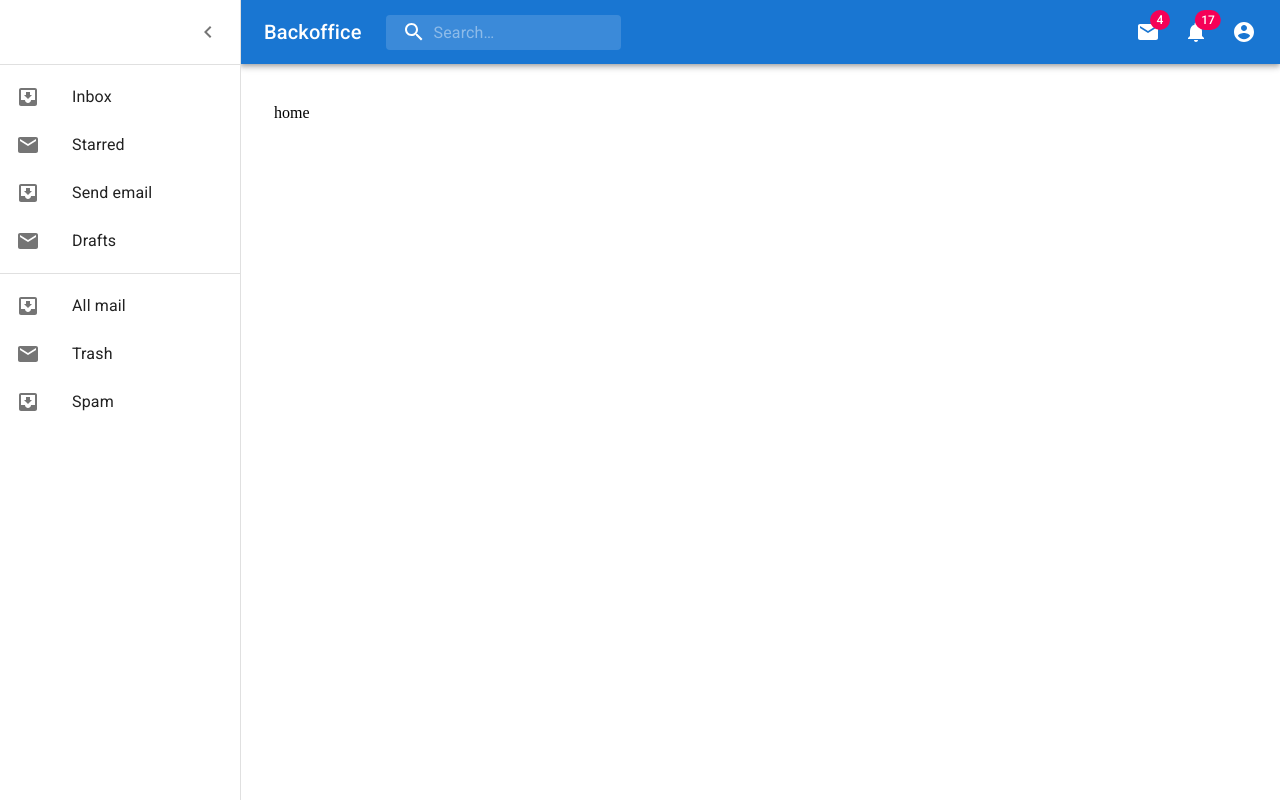
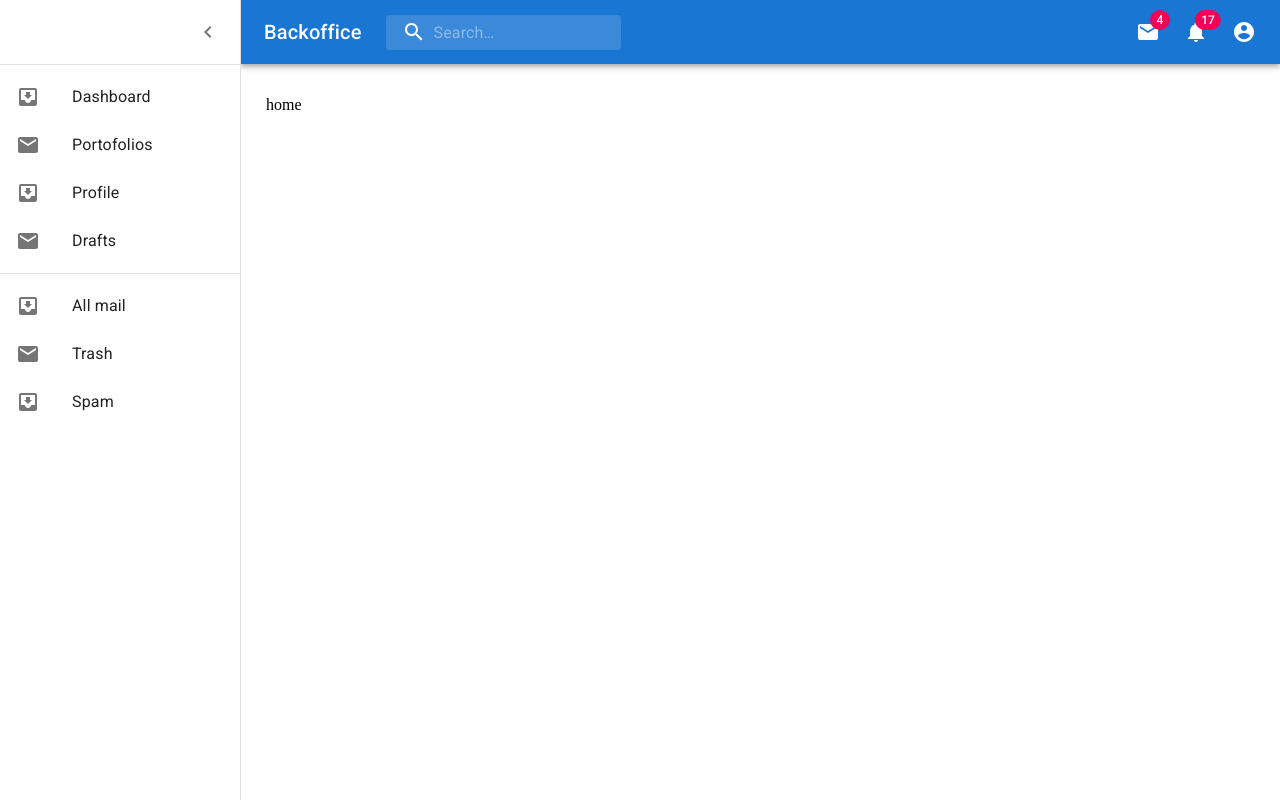
Before and after one commit to khofesh/backoffice, a React (Create React App) app: page / in a window 1280 px wide. Both pictures are taken after a click on the button 36 px from the left and 32 px from the top of the page. Built offline with nearby package versions, Linux system fonts and the light colour scheme.

Commit message:
minor changes

```diff
--- a/src/components/navigations/DrawerLeft.tsx
+++ b/src/components/navigations/DrawerLeft.tsx
@@ -48,14 +48,16 @@ const DrawerLeft: FunctionComponent<DrawerLeftProps> = ({
       </div>
       <Divider />
       <List>
-        {["Inbox", "Starred", "Send email", "Drafts"].map((text, index) => (
+        {["Dashboard", "Portofolios", "Profile", "Drafts"].map(
+          (text, index) => (
             <ListItem button key={text}>
               <ListItemIcon>
                 {index % 2 === 0 ? <InboxIcon /> : <MailIcon />}
               </ListItemIcon>
               <ListItemText primary={text} />
             </ListItem>
-        ))}
+          )
+        )}
       </List>
       <Divider />
       <List>
--- a/src/components/navigations/styles.ts
+++ b/src/components/navigations/styles.ts
@@ -123,7 +123,7 @@ export const contentStyles = makeStyles((theme: Theme) =>
     },
     content: {
       flexGrow: 1,
-      padding: theme.spacing(3),
+      padding: theme.spacing(2),
       transition: theme.transitions.create("margin", {
         easing: theme.transitions.easing.sharp,
         duration: theme.transitions.duration.leavingScreen,
```
Lines whose indentation alone changed are shown as unchanged.
